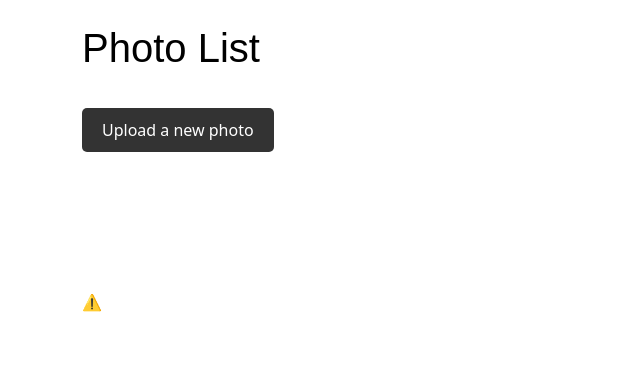
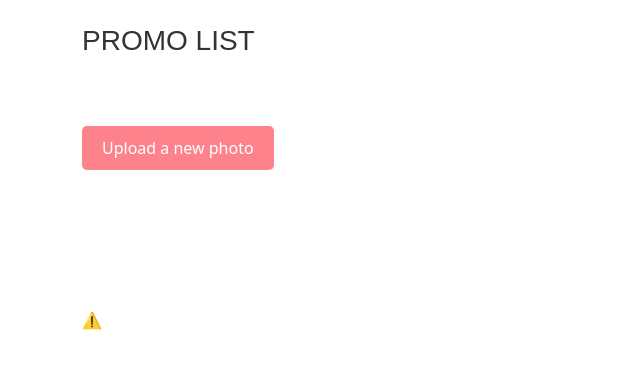
Before and after one commit to WavuaW/Portfolio-ALX, a Django app: template website/templates/photo_list.html in a window 1280 px wide. Shown: the part 56-425 px from the top of the page, without its empty margins (0-640 px from the left). Run offline with Django 4.2, Linux system fonts and the light colour scheme; the template is opened without the code that fills it, so the values that code supplies are empty.

Commit message:
html styling

```diff
--- a/website/templates/photo_form.html
+++ b/website/templates/photo_form.html
@@ -1,13 +1,13 @@
 {% extends "base.html" %}
 
 {% block content %}
-    <h1 style="color: #FF1493; font-family: 'Arial', sans-serif;">{% if form.instance.pk %}Edit Photo{% else %}Upload Photo{% endif %}</h1>
+    <h1 style="color: #00000; font-family: 'Garamond', sans-serif;">{% if form.instance.pk %}Edit Photo{% else %}Upload Photo{% endif %}</h1>
     <form method="post" enctype="multipart/form-data">
         {% csrf_token %}
         {{ form.as_p }}
-        <button type="submit" style="background-color: #FF4500; color: #fff; padding: 10px 20px; border: none; border-radius: 5px; cursor: pointer;">{% if form.instance.pk %}Update Photo{% else %}Upload Photo{% endif %}</button>
+        <button type="submit" style="background-color: #FE828C; color: #fff; padding: 10px 20px; border: none; border-radius: 5px; cursor: pointer;">{% if form.instance.pk %}Update Photo{% else %}Upload Photo{% endif %}</button>
     </form>
-    <a href="{% url 'photo_list' %}" style="text-decoration: none; background-color: #333; color: #fff; padding: 10px 20px; border-radius: 5px; display: inline-block; margin-top: 20px;">Back to Photo List</a>
+    <a href="{% url 'photo_list' %}" style="text-decoration: none; background-color: #DC143C; color: #fff; padding: 10px 20px; border-radius: 5px; display: inline-block; margin-top: 20px;">Back to Photo List</a>
 <script src="https://unpkg.com/@lottiefiles/lottie-player@latest/dist/lottie-player.js"></script>
 <lottie-player src="https://lottie.host/51aabd2a-ee20-48af-99af-70b2d98c65d1/JUynQmDWYy.json" background="#FFFFFF" style="width: 300px; height: 300px;" loop autoplay direction="1" mode="normal"></lottie-player>
 {% endblock content %}
--- a/website/templates/photo_list.html
+++ b/website/templates/photo_list.html
@@ -1,20 +1,21 @@
 {% extends "base.html" %}
 
 {% block content %}
-<h1 style="color: #000000; font-family: 'Arial', sans-serif;">Photo List</h1>
-<ul>
+<h3 style="color: #333; font-family: 'Arial', sans-serif;">PROMO LIST</h3>
+<br/>
+<ol>
     {% for photo in photos %}
         <li>
             <a href="{% url 'photo_detail' photo.pk %}" style="text-decoration: none; color: #333;">{{ photo.title }}</a>
-            <a href="{% url 'photo_view' photo.pk %}" style="margin-left: 10px; text-decoration: none; background-color: #FF1493; color: #fff; padding: 5px 10px; border-radius: 5px;">View</a>
-            <a href="{% url 'photo_update' photo.pk %}" style="margin-left: 10px; text-decoration: none; background-color: #333; color: #fff; padding: 5px 10px; border-radius: 5px;">Edit</a>
-            <a href="{% url 'photo_delete' photo.pk %}" style="margin-left: 10px; text-decoration: none; background-color: #FF4500; color: #fff; padding: 5px 10px; border-radius: 5px;">Delete</a>
+            <a href="{% url 'photo_view' photo.pk %}" style="margin-left: 10px; text-decoration: none; background-color: #FE828C; color: #fff; padding: 5px 10px; border-radius: 5px;">View</a>
+            <a href="{% url 'photo_update' photo.pk %}" style="margin-left: 10px; text-decoration: none; background-color: #673147; color: #fff; padding: 5px 10px; border-radius: 5px;">Edit</a>
+            <a href="{% url 'photo_delete' photo.pk %}" style="margin-left: 10px; text-decoration: none; background-color: #DC143C; color: #fff; padding: 5px 10px; border-radius: 5px;">Delete</a>
             <br/>
             <br/>
         </li>
     {% endfor %}
-</ul>
-<a href="{% url 'photo_create' %}" style="text-decoration: none; background-color: #333; color: #fff; padding: 10px 20px; border-radius: 5px; display: inline-block; margin-top: 20px;">Upload a new photo</a>
+</ol>
+<a href="{% url 'photo_create' %}" style="text-decoration: none; background-color: #FE828C; color: #fff; padding: 10px 20px; border-radius: 5px; display: inline-block; margin-top: 20px;">Upload a new photo</a>
 <script src="https://unpkg.com/@lottiefiles/lottie-player@latest/dist/lottie-player.js"></script>
 <lottie-player src="https://lottie.host/51aabd2a-ee20-48af-99af-70b2d98c65d1/JUynQmDWYy.json" background="##FFFFFF" speed="1" style="width: 300px; height: 300px" loop autoplay direction="1" mode="normal"></lottie-player>
 {% endblock content %}
```
